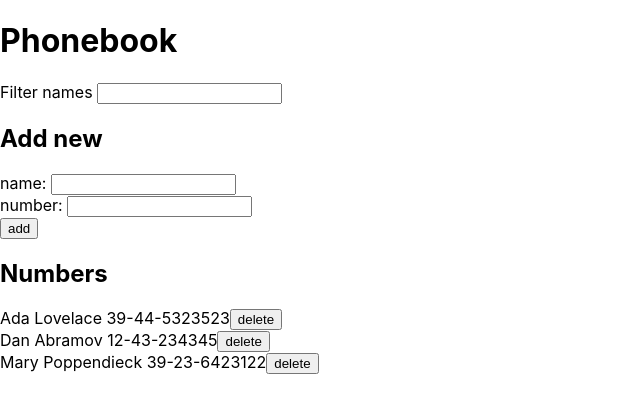
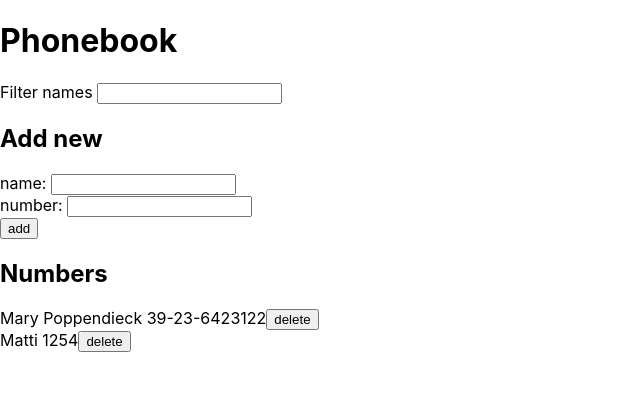
Before and after one commit to vtulonen/full_stack_open, a React (Create React App) app in the folder osa_2/puhelinluettelo/: page / in a window 1280 px wide. Shown: the top 412 px of the page, without its empty margins (0-640 px from the left). Built offline with nearby package versions, Linux system fonts and the light colour scheme; data requests are answered from the project's data file.

Commit message:
2.20 - step 12

```diff
--- a/osa_2/puhelinluettelo/db.json
+++ b/osa_2/puhelinluettelo/db.json
@@ -1,19 +1,14 @@
 {
   "persons": [
-    {
-      "name": "Ada Lovelace",
-      "number": "39-44-5323523",
-      "id": 2
-    },
-    {
-      "name": "Dan Abramov",
-      "number": "12-43-234345",
-      "id": 3
-    },
     {
       "name": "Mary Poppendieck",
       "number": "39-23-6423122",
       "id": 4
+    },
+    {
+      "name": "Matti",
+      "number": "1254",
+      "id": 5
     }
   ]
 }
--- a/osa_2/puhelinluettelo/src/App.js
+++ b/osa_2/puhelinluettelo/src/App.js
@@ -9,12 +9,14 @@ const App = () => {
   const [newName, setNewName] = useState("");
   const [newNumber, setNewNumber] = useState("");
   const [filter, setFilter] = useState("");
-  const [successMessage, setSuccessMessage] = useState(null);
+  const [message, setMessage] = useState(null);
+  const [messageType, setMessageType] = useState(null);
 
-  const displaySuccess = (text) => {
-    setSuccessMessage(text);
+  const displayNotification = (type, text) => {
+    setMessageType(type)
+    setMessage(text);
     setTimeout(() => {
-      setSuccessMessage(null);
+      setMessage(null);
     }, 5000);
   };
 
@@ -32,7 +34,7 @@ const App = () => {
   return (
     <div>
       <h1>Phonebook</h1>
-      <Notification message={successMessage} />
+      <Notification type={messageType} message={message} />
       <Filter filter={filter} setFilter={setFilter} />
 
       <h2>Add new</h2>
@@ -43,14 +45,14 @@ const App = () => {
         setPersons={setPersons}
         newNumber={newNumber}
         setNewNumber={setNewNumber}
-        displaySuccess={displaySuccess}
+        displayNotification={displayNotification}
       />
       <h2>Numbers</h2>
       <DisplayPersons
         persons={persons}
         setPersons={setPersons}
         filter={filter.toLowerCase()}
-        displaySuccess={displaySuccess}
+        displayNotification={displayNotification}
       />
     </div>
   );
--- a/osa_2/puhelinluettelo/src/components/AddPersonForm.js
+++ b/osa_2/puhelinluettelo/src/components/AddPersonForm.js
@@ -8,7 +8,7 @@ const AddPersonForm = ({
   setPersons,
   newNumber,
   setNewNumber,
-  displaySuccess,
+  displayNotification,
 }) => {
 
   const updatePerson = (id, newPerson) => {
@@ -23,12 +23,13 @@ const AddPersonForm = ({
           if (response.status === 200) {
             personService.getAll().then((response) => {
               setPersons(response.data);
-              displaySuccess(`${newPerson.name}'s number updated successfully`);
+              displayNotification("success", `${newPerson.name}'s number updated successfully`);
             });
           }
         })
         .catch((error) => {
-          console.log(error);
+          displayNotification("error", `${newPerson.name} already removed from the server`);
+          setPersons(persons.filter((person) => person.id !== id));
         });
     }
   };
@@ -46,7 +47,7 @@ const AddPersonForm = ({
           .create(newPerson)
           .then((response) => {
             setPersons(persons.concat(response.data));
-            displaySuccess(`${newName} added successfully`);
+            displayNotification("success", `${newName} added successfully`);
             setNewName("");
             setNewNumber("");
           })
--- a/osa_2/puhelinluettelo/src/components/DisplayPersons.js
+++ b/osa_2/puhelinluettelo/src/components/DisplayPersons.js
@@ -1,7 +1,7 @@
 import Person from "./Person";
 import React from "react";
 
-const DisplayPersons = ({ persons, setPersons, filter, displaySuccess }) => {
+const DisplayPersons = ({ persons, setPersons, filter, displayNotification }) => {
   return (
     <div className="persons">
       {persons.map((person) => {
@@ -13,7 +13,7 @@ const DisplayPersons = ({ persons, setPersons, filter, displaySuccess }) => {
               number={person.number}
               persons={persons}
               setPersons={setPersons}
-              displaySuccess={displaySuccess}
+              displayNotification={displayNotification}
             />
           );
         else return null;
--- a/osa_2/puhelinluettelo/src/components/Notification.js
+++ b/osa_2/puhelinluettelo/src/components/Notification.js
@@ -1,10 +1,10 @@
 import React from "react";
 
-const Notification = ({ message }) => {
+const Notification = ({ type, message }) => {
   if (message === null) {
     return null;
   }
-  return <div className="success">{message}</div>;
+  return <div className={type}>{message}</div>;
 };
 
 export default Notification;
--- a/osa_2/puhelinluettelo/src/components/Person.js
+++ b/osa_2/puhelinluettelo/src/components/Person.js
@@ -1,7 +1,7 @@
 import React from "react";
 import personService from "../services/persons";
 
-const Person = ({ name, number, persons, setPersons, displaySuccess }) => {
+const Person = ({ name, number, persons, setPersons, displayNotification }) => {
   const deletePerson = () => {
     if (window.confirm(`Do you want to delete ${name}?`)) {
       const id = persons.find((person) => person.name === name).id;
@@ -12,12 +12,12 @@ const Person = ({ name, number, persons, setPersons, displaySuccess }) => {
           if (response.status === 200) {
             personService.getAll().then((response) => {
               setPersons(response.data);
-              displaySuccess(`${name} removed successfully`);
+              displayNotification("success", `${name} removed successfully`);
             });
           }
         })
         .catch((error) => {
-          console.log("error", error);
+          console.log(error);
         });
     }
   };
--- a/osa_2/puhelinluettelo/src/index.css
+++ b/osa_2/puhelinluettelo/src/index.css
@@ -21,3 +21,13 @@ code {
   padding: .5em .5em;
   margin: 1rem 0;
 }
+
+.error {
+  color: red;
+  background: rgb(216, 216, 216);
+  font-size: 1.5rem;
+  border: 2px solid red;
+  border-radius: 5px;
+  padding: .5em .5em;
+  margin: 1rem 0;
+}
```
Also changed, not shown: 1 other file (tests, documents, lock files or other folders).
